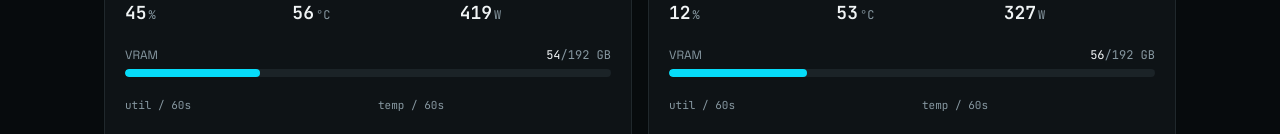
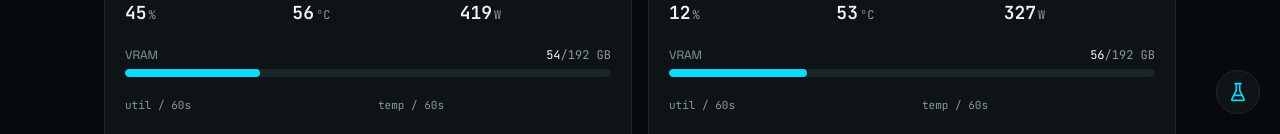
Before and after one commit to jrbauti19/gpu-telemetry, a React (Vite) app: page / in a window 1280 px wide. Shown: the part 666-800 px from the top of the page. Built offline with nearby package versions, Linux system fonts and the light colour scheme; the HTML template or start-up script is replaced by a standard one.

Commit message:
Demo control panel

```diff
--- a/src/components/Dashboard.tsx
+++ b/src/components/Dashboard.tsx
@@ -54,6 +54,8 @@ export function Dashboard() {
           point at a WebSocket URL to go live
         </span>
       </footer>
+
+      <DemoControlPanel />
     </div>
   );
 }
```
Also changed, not shown: 1 other file (tests, documents, lock files or other folders).
